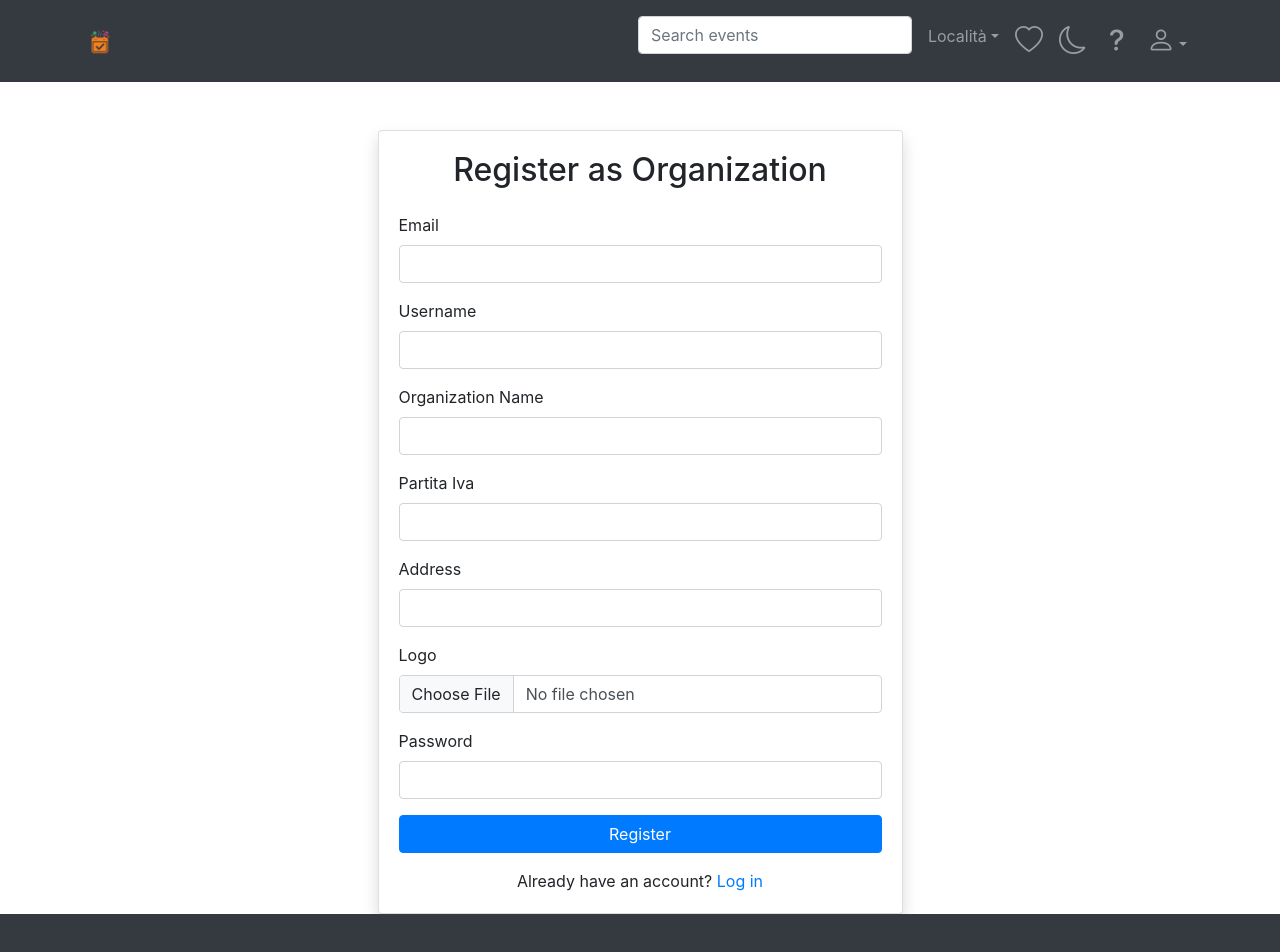
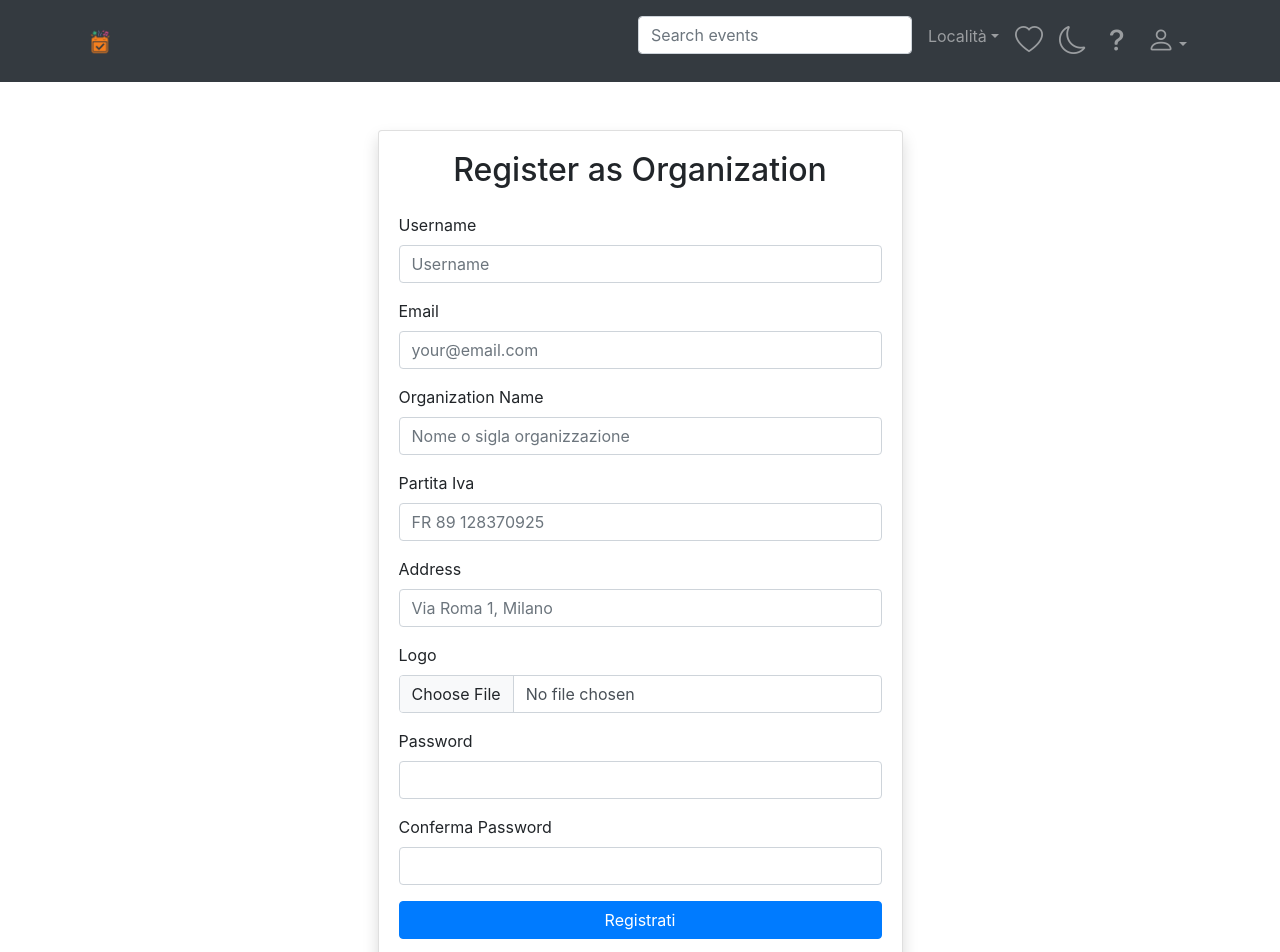
Before and after one commit to aleabro/Full-Stack-Project, a React (Create React App) app in the folder frontend/: page /register-organization in a window 1280 px wide. Shown: the top 952 px of the page. Built offline with nearby package versions, Linux system fonts and the light colour scheme; no server answers.

Commit message:
Add newsletter subscription field to user registration forms, enhance password validation, and improve error handling and user experience. Fixed organization subscription form

```diff
--- a/frontend/src/components/RegisterOrganizationForm.jsx
+++ b/frontend/src/components/RegisterOrganizationForm.jsx
@@ -9,12 +9,14 @@ export default function RegisterOrganizationForm() {
     username: "",
     email: "",
     password: "",
+    confirmPassword: "",
     organization_name: "",
     partita_iva: "",
     address: "",
     logo: null,
   });
   const [loading, setLoading] = useState(false);
+  const [errorMsg, setErrorMsg] = useState("");
   const navigate = useNavigate();
 
   const handleChange = (e) => {
@@ -25,8 +27,28 @@ export default function RegisterOrganizationForm() {
     }));
   };
 
+  const validatePassword = (password) => {
+    const re =
+      /^(?=.*[a-z])(?=.*[A-Z])(?=.*\d)(?=.*[^A-Za-z\d])[A-Za-z\d\S]{8,}$/;
+    return re.test(password);
+  };
+
   const handleSubmit = async (e) => {
     e.preventDefault();
+    setErrorMsg("");
+
+    if (formData.password !== formData.confirmPassword) {
+      setErrorMsg("Le password non corrispondono.");
+      return;
+    }
+
+    if (!validatePassword(formData.password)) {
+      setErrorMsg(
+        "La password deve avere almeno 8 caratteri, una maiuscola, una minuscola, un numero e un carattere speciale."
+      );
+      return;
+    }
+
     setLoading(true);
     const data = new FormData();
 
@@ -34,7 +56,10 @@ export default function RegisterOrganizationForm() {
     data.append("username", formData.username);
     data.append("password", formData.password);
     data.append("user_type", "organization");
-    data.append("organization_profile.organization_name", formData.organization_name);
+    data.append(
+      "organization_profile.organization_name",
+      formData.organization_name
+    );
     data.append("organization_profile.partita_iva", formData.partita_iva);
     data.append("organization_profile.address", formData.address);
     if (formData.logo) {
@@ -42,41 +67,68 @@ export default function RegisterOrganizationForm() {
     }
 
     try {
-      await api.post("/api/organization/register/", data, {
+      await api.post("api/organization/register/", data, {
         headers: { "Content-Type": "multipart/form-data" },
       });
-      const res = await api.post("/api/token/", {
+
+      const res = await api.post("api/token/", {
         username: formData.username,
-        password: formData.password
-    });
-    localStorage.setItem(ACCESS_TOKEN, res.data.access);
-    localStorage.setItem(REFRESH_TOKEN, res.data.refresh);
-    navigate("/");
+        password: formData.password,
+      });
+      localStorage.setItem(ACCESS_TOKEN, res.data.access);
+      localStorage.setItem(REFRESH_TOKEN, res.data.refresh);
+      navigate("/");
     } catch (error) {
-      alert("Organization registration failed!");
+      console.error(error);
+      if (error.response?.data) {
+        const details = error.response.data;
+        if (details.organization_profile?.partita_iva) {
+          setErrorMsg(
+            `Partita IVA già registrata: ${details.organization_profile.partita_iva}`
+          );
+        } else {
+          const firstKey = Object.keys(details)[0];
+          setErrorMsg(`${firstKey}: ${details[firstKey]}`);
+        }
+      } else {
+        setErrorMsg("Errore nella registrazione. Riprova.");
+      }
     } finally {
       setLoading(false);
     }
   };
 
   return (
-    <div className="container mt-5">
+    <div className="container mt-5 mb-5">
       <div className="row justify-content-center">
         <div className="col-md-6">
           <div className="card shadow">
             <div className="card-body">
               <h2 className="text-center mb-4">Register as Organization</h2>
 
+              {errorMsg && (
+                <div className="alert alert-danger text-center">{errorMsg}</div>
+              )}
+
               <form onSubmit={handleSubmit}>
-                {["email","username", "organization_name", "partita_iva", "address"].map((field) => (
-                  <div className="mb-3" key={field}>
-                    <label className="form-label text-capitalize">{field.replace("_", " ")}</label>
+                {[
+                  { name: "username", placeholder: "Username" },
+                  { name: "email", placeholder: "your@email.com" },
+                  { name: "organization_name", placeholder: "Nome o sigla organizzazione" },
+                  { name: "partita_iva", placeholder: "FR 89 128370925" },
+                  { name: "address", placeholder: "Via Roma 1, Milano" },
+                ].map((field) => (
+                  <div className="mb-3" key={field.name}>
+                    <label className="form-label text-capitalize">
+                      {field.name.replace("_", " ")}
+                    </label>
                     <input
                       type="text"
                       className="form-control"
-                      name={field}
-                      value={formData[field]}
+                      name={field.name}
+                      value={formData[field.name]}
                       onChange={handleChange}
+                      placeholder={field.placeholder}
                       required
                     />
                   </div>
@@ -105,16 +157,28 @@ export default function RegisterOrganizationForm() {
                   />
                 </div>
 
+                <div className="mb-3">
+                  <label className="form-label">Conferma Password</label>
+                  <input
+                    type="password"
+                    className="form-control"
+                    name="confirmPassword"
+                    value={formData.confirmPassword}
+                    onChange={handleChange}
+                    required
+                  />
+                </div>
+
                 {loading && <LoadingIndicator />}
 
                 <div className="d-grid">
                   <button type="submit" className="btn btn-primary">
-                    Register
+                    Registrati
                   </button>
                 </div>
 
                 <div className="mt-3 text-center">
-                  Already have an account? <Link to="/login">Log in</Link>
+                  Hai già un account? <Link to="/login">Log in</Link>
                 </div>
               </form>
             </div>
--- a/frontend/src/components/RegisterUserForm.jsx
+++ b/frontend/src/components/RegisterUserForm.jsx
@@ -2,17 +2,20 @@ import { useState } from "react";
 import api from "../api";
 import { useNavigate, Link } from "react-router-dom";
 import LoadingIndicator from "./LoadingIndicator";
+import { ACCESS_TOKEN, REFRESH_TOKEN } from "../constants";
 
 export default function RegisterUserForm() {
   const [formData, setFormData] = useState({
     username: "",
     email: "",
     password: "",
+    confirmPassword: "",
     first_name: "",
     last_name: "",
     newsletter_subscription: false,
   });
   const [loading, setLoading] = useState(false);
+  const [errorMsg, setErrorMsg] = useState("");
   const navigate = useNavigate();
 
   const handleChange = (e) => {
@@ -20,24 +23,64 @@ export default function RegisterUserForm() {
     setFormData((prev) => ({ ...prev, [name]: value }));
   };
 
+  const validatePassword = (password) => {
+    const re =
+      /^(?=.*[a-z])(?=.*[A-Z])(?=.*\d)(?=.*[^A-Za-z\d])[A-Za-z\d\S]{8,}$/;
+    return re.test(password);
+  };
+
   const handleSubmit = async (e) => {
     e.preventDefault();
+    setErrorMsg("");
+
+    if (formData.password !== formData.confirmPassword) {
+      setErrorMsg("Le password non corrispondono.");
+      return;
+    }
+
+    if (!validatePassword(formData.password)) {
+      setErrorMsg(
+        "La password deve avere almeno 8 caratteri, una maiuscola, una minuscola, un numero e un carattere speciale."
+      );
+      return;
+    }
+
     setLoading(true);
     try {
-      await api.post("/api/user/register/", {
-        ...formData,
+      await api.post("api/user/register/", {
+        username: formData.username,
+        email: formData.email,
+        password: formData.password,
+        first_name: formData.first_name,
+        last_name: formData.last_name,
+        newsletter_subscription: formData.newsletter_subscription,
         user_type: "regular",
       });
-      navigate("/login");
+
+      const res = await api.post("api/token/", {
+        username: formData.username,
+        password: formData.password,
+      });
+      localStorage.setItem(ACCESS_TOKEN, res.data.access);
+      localStorage.setItem(REFRESH_TOKEN, res.data.refresh);
+
+      navigate("/");
     } catch (error) {
-      alert("Registration failed!");
+      console.error(error);
+      if (error.response?.data) {
+        const details = error.response.data;
+        const firstKey = Object.keys(details)[0];
+        setErrorMsg(`${firstKey}: ${details[firstKey]}`);
+      } else {
+        setErrorMsg("Errore nella registrazione. Riprova.");
+      }
     } finally {
       setLoading(false);
     }
   };
 
   return (
-    <div className="container mt-5">
+    <div className="container mt-5 mb-5">
       <div className="row justify-content-center">
         <div className="col-md-6">
           <div className="card shadow">
@@ -45,15 +88,23 @@ export default function RegisterUserForm() {
               <h2 className="text-center mb-4">Register as User</h2>
 
               <form onSubmit={handleSubmit}>
-                {["username", "email", "first_name", "last_name"].map((field) => (
-                  <div className="mb-3" key={field}>
-                    <label className="form-label text-capitalize">{field.replace("_", " ")}</label>
+                {[
+                  { name: "username", placeholder: "Username" },
+                  { name: "email", placeholder: "your@email.com" },
+                  { name: "first_name", placeholder: "Nome" },
+                  { name: "last_name", placeholder: "Cognome" },
+                ].map((field) => (
+                  <div className="mb-3" key={field.name}>
+                    <label className="form-label text-capitalize">
+                      {field.name.replace("_", " ")}
+                    </label>
                     <input
                       type="text"
                       className="form-control"
-                      name={field}
-                      value={formData[field]}
+                      name={field.name}
+                      value={formData[field.name]}
                       onChange={handleChange}
+                      placeholder={field.placeholder}
                       required
                     />
                   </div>
@@ -66,6 +117,18 @@ export default function RegisterUserForm() {
                     className="form-control"
                     name="password"
                     value={formData.password}
+                    onChange={handleChange}
+                    required
+                  />
+                </div>
+
+                <div className="mb-3">
+                  <label className="form-label">Conferma Password</label>
+                  <input
+                    type="password"
+                    className="form-control"
+                    name="confirmPassword"
+                    value={formData.confirmPassword}
                     onChange={handleChange}
                     required
                   />
@@ -91,6 +154,11 @@ export default function RegisterUserForm() {
 
                 {loading && <LoadingIndicator />}
 
+                {errorMsg && (
+                <div className="alert alert-danger text-center">{errorMsg}</div>
+              )}
+
+
                 <div className="d-grid">
                   <button type="submit" className="btn btn-primary">
                     Registrati
--- a/frontend/src/pages/RegisterChoicePage.jsx
+++ b/frontend/src/pages/RegisterChoicePage.jsx
@@ -18,7 +18,7 @@ export default function RegisterChoicePage() {
         }
     }, [navigate]);
   return (
-    <div className="container mt-5 text-center">
+    <div className="container mt-5 mb-5 text-center">
       <div className="card p-4 shadow mx-auto" style={{ maxWidth: 400 }}>
         <h2 className="mb-4">Choose your account type</h2>
         <Link to="/register-user" className="btn btn-primary mb-3 w-100">
```
Also changed, not shown: frontend/src/components/LoginForm.jsx (+4 -4 lines), 1 other file (tests, documents, lock files or other folders). Lines whose indentation alone changed are shown as unchanged.
